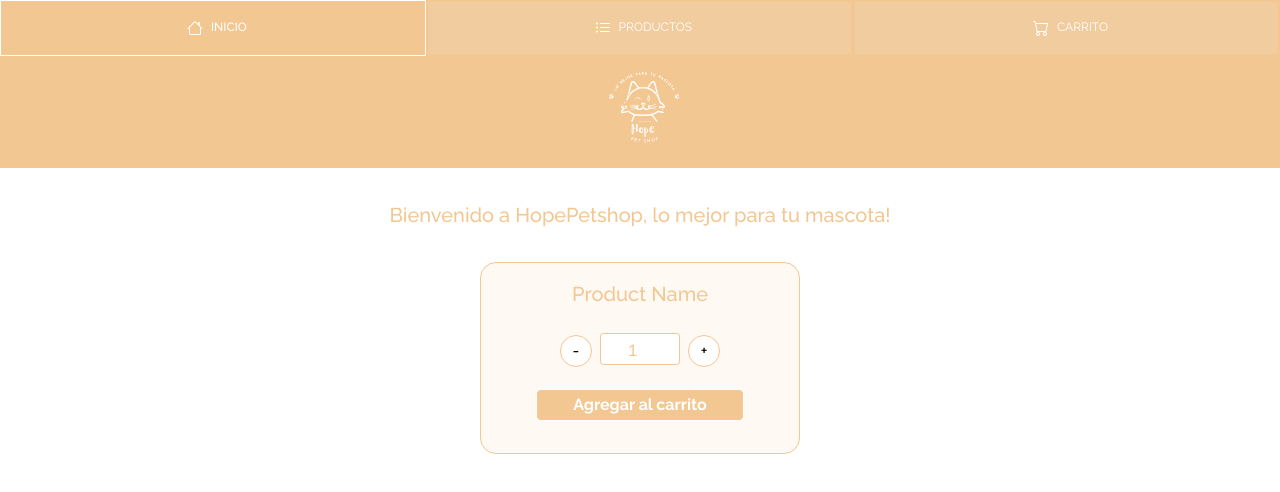
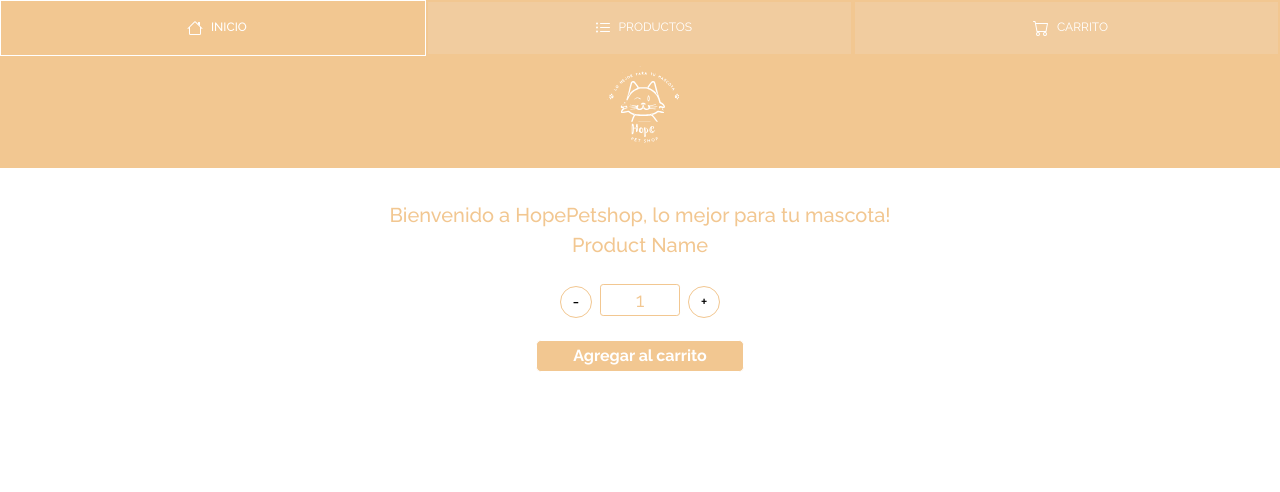
Before and after one commit to luisjulios/hopepetshop, a React (Create React App) app: page / in a window 1280 px wide. Shown: the top 492 px of the page. Built offline with nearby package versions, Linux system fonts and the light colour scheme.

Commit message:
Se agrega las props al llamado del componente

```diff
--- a/src/App.css
+++ b/src/App.css
@@ -78,7 +78,7 @@
     align-items: center;
     justify-items: center;
   }
-  .formProduct {
+  .cardProduct {
     padding: 1rem;
     margin: 2rem 0;
     height: auto;
--- a/src/components/ItemCount.jsx
+++ b/src/components/ItemCount.jsx
@@ -1,16 +1,16 @@
 import React, {useState} from 'react'
 
-function ItemCount({stock, initial = 1, onAdd}) {
+function ItemCount({stock, initial, onAdd}) {
   const [quantity, setQuantity] = useState(initial);
 
   const addQuantity = () => {
-    setQuantity(quantity + 1);
+    setQuantity(prev => prev + 1);
     if (quantity === stock) {
       setQuantity(quantity);
     }
   }
   const removeQuantity = () => {
-    setQuantity(quantity - 1);
+    setQuantity(prev => prev - 1);
     if (quantity === 1) {
       setQuantity(1);
     }
@@ -20,7 +20,7 @@ function ItemCount({stock, initial = 1, onAdd}) {
       <p>Product Name</p>
       <div className="buttons">
       <button className="remove" onClick={removeQuantity}>-</button>
-      <input type="number" className="quantity" value={quantity} onChange={()=>{console.log(quantity);}}/>
+      <input className="quantity" value={quantity} onChange={()=>{console.log(quantity);}}/>
       <button className="add" onClick={addQuantity}>+</button>
       </div>
       <button type="submit" className="addCart" onClick={onAdd}>Agregar al carrito</button>
--- a/src/components/ItemListContainer.jsx
+++ b/src/components/ItemListContainer.jsx
@@ -6,7 +6,7 @@ function ItemListContainer({greeting}) {
   return (
     <section>
       {greeting}
-      <ItemCount/>
+      <ItemCount stock={10} initial={1}/>
     </section>
   )
 }
```
